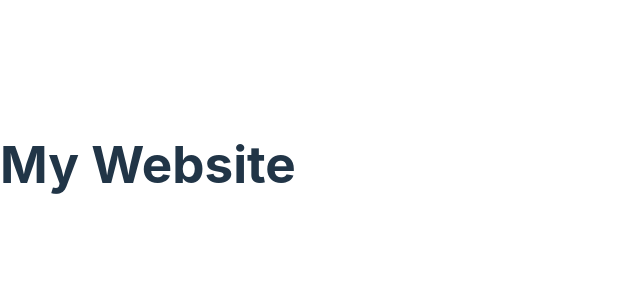
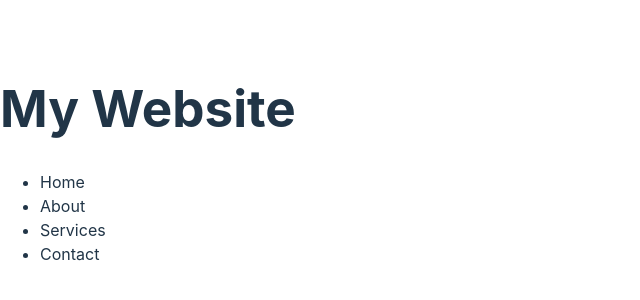
Before and after one commit to illwillgusto/brocodewebsite, a React (Vite) app in the folder my-newreact-app/: page / in a window 1280 px wide. Shown: the part 236-536 px from the top of the page, without its empty margins (0-640 px from the left). Built offline with nearby package versions, Linux system fonts and the light colour scheme.

Commit message:
Update Header.jsx
ul element added with 4 li elements

```diff
--- a/my-newreact-app/src/Header.jsx
+++ b/my-newreact-app/src/Header.jsx
@@ -4,6 +4,14 @@
     return(
       <header>
         <h1>My Website</h1>
+        <nav>
+          <ul>
+            <li>Home</li>
+            <li>About</li>
+            <li>Services</li>
+            <li>Contact</li>
+          </ul>
+        </nav>
       </header>
     );
 }
```
